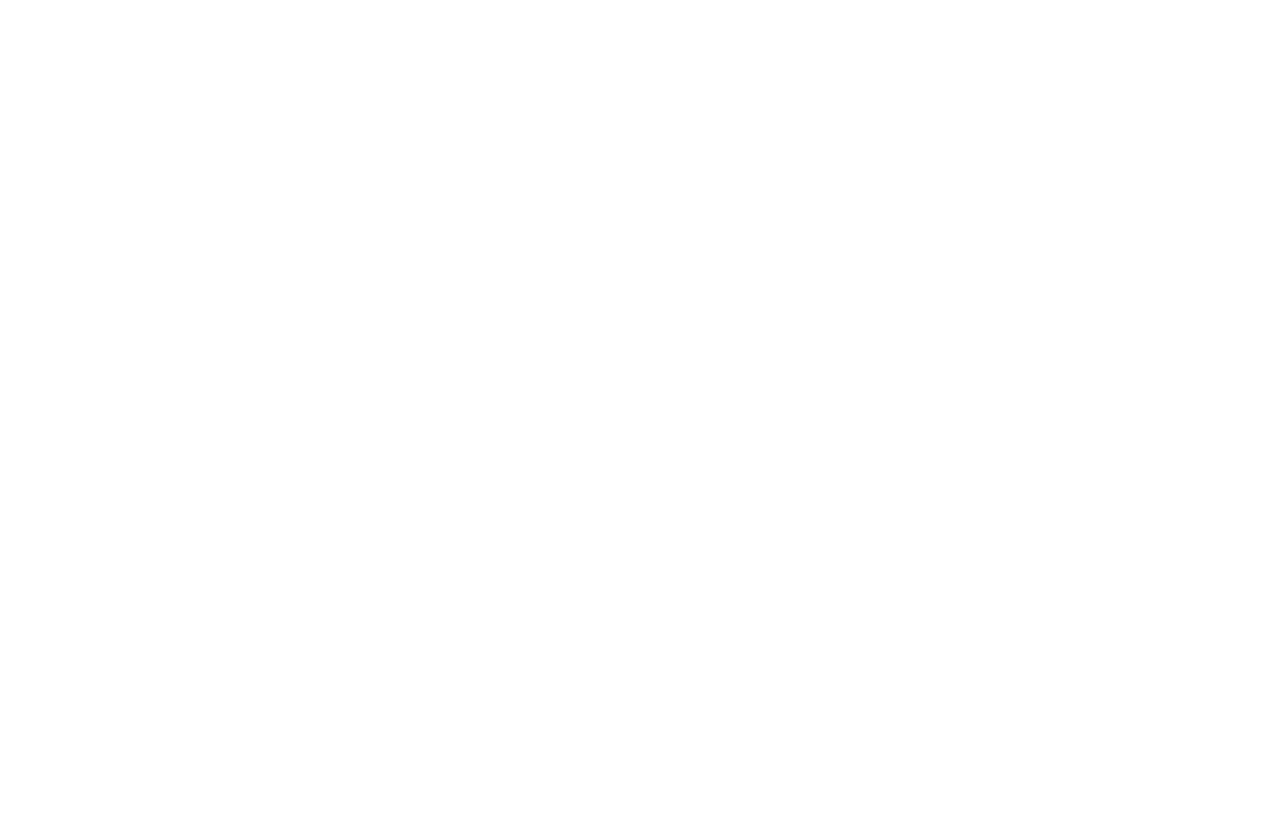
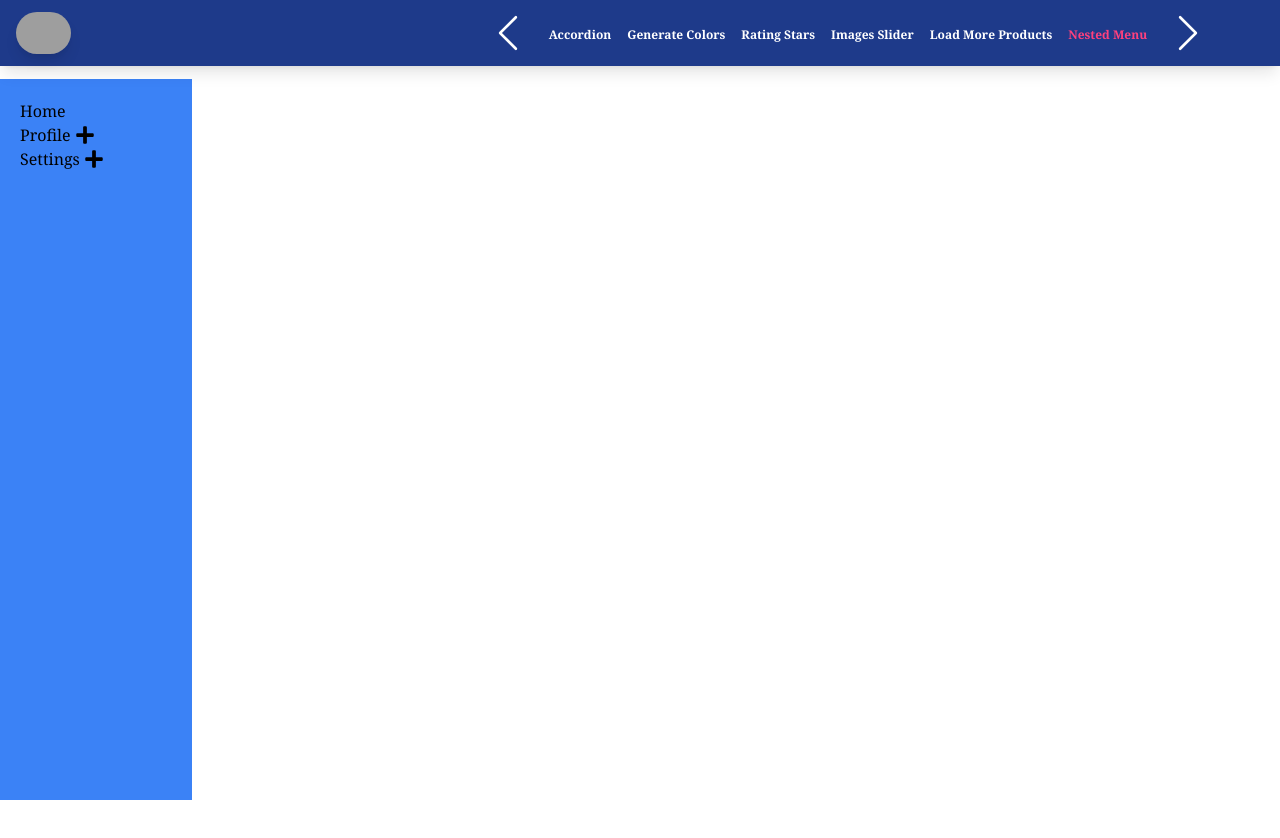
Before and after one commit to Bilalben23/react-projects, a React (Create React App) app: page /nested-menu in a window 1280 px wide. Before the commit this address had no page. Shown: the top 838 px of the page. Before the commit the page ends 800 px from the top, so only its background shows below. Built offline with nearby package versions, Linux system fonts and the light colour scheme; grey boxes are pictures that could not be loaded; a web font is replaced by a local one.

Commit message:
Nested Menus

```diff
--- a/src/App.css
+++ b/src/App.css
@@ -15,7 +15,7 @@
         display: none;
     }
 
-    header nav::-webkit-scrollbar {
+    header nav ul::-webkit-scrollbar {
         display: none;
     }
 }
--- a/src/App.js
+++ b/src/App.js
@@ -7,6 +7,8 @@ import GenerateColors from './pages/GenerateColors'
 import RatingStars from './pages/RatingStars'
 import ImageSlider from './pages/ImageSlider'
 import LoadMoreProducts from './pages/LoadMoreProducts'
+import NestedMenu from './pages/NestedMenu'
+import { sideMenu } from './components/data'
 
 
 
@@ -23,6 +25,7 @@ export default function App() {
             <Route path='rating-stars' element={<RatingStars numberOfStars={10} />} />
             <Route path='images-slider' element={<ImageSlider url={"https://picsum.photos/v2/list"} limit={10} />} />
             <Route path='load-more-products' element={<LoadMoreProducts />} />
+            <Route path='nested-menu' element={<NestedMenu menus={sideMenu} />} />
           </Route>
         </Routes>
       </BrowserRouter>
--- a/src/components/Header.jsx
+++ b/src/components/Header.jsx
@@ -1,14 +1,42 @@
-import React from 'react'
+import React, { useEffect, useRef } from 'react'
 import { NavLink } from 'react-router-dom'
+import { BsChevronLeft, BsChevronRight } from "react-icons/bs"
+
 
 export default function Header() {
+    const navLinks = useRef()
+
+
+    function handleScrollRight() {
+        const navWidth = navLinks.current.clientWidth;
+        const navItems = navLinks.current.querySelectorAll("li")
+        const scrollAmount = navWidth / navItems.length
+
+        navLinks.current.scrollBy({
+            left: scrollAmount,
+            behavior: "smooth"
+        })
+    }
+
+    function handleScrollLeft() {
+        const navWidth = navLinks.current.clientWidth;
+        const navItems = navLinks.current.querySelectorAll("li")
+        const scrollAmount = navWidth / navItems.length
+
+        navLinks.current.scrollBy({
+            left: -scrollAmount,
+            behavior: "smooth"
+        })
+    }
+
     return (
         <header className='bg-blue-900 text-white shadow-lg flex justify-between items-center px-4 py-2 fixed top-0 w-full z-50'>
-            <NavLink to="/" className='w-[55px] cursor-pointer rounded-full shadow-lg '>
+            <NavLink to="/" className='w-[55px] cursor-pointer rounded-full shadow-lg'>
                 <img src="https://encrypted-tbn0.gstatic.com/images?q=tbn:ANd9GcS_ErDiTzx-ghinRk8bkuk2tklQdH2c7ueDANmSAYvobQ&s" alt="projects-logo" className='rounded-full w-full h-full' />
             </NavLink>
-            <nav className='w-2/3 overflow-x-auto text-nowrap'>
-                <ul className='flex justify-evenly'>
+            <nav className='w-2/3 flex items-center justify-center space-x-2'>
+                <BsChevronLeft size={50} className='cursor-pointer p-1 select-none' onClick={handleScrollLeft} />
+                <ul className='flex justify-evenly items-center overflow-x-auto text-nowrap' ref={navLinks} >
                     <li>
                         <NavLink to="accordion" className='p-2 text-xs font-bold' style={({ isActive }) => {
                             return { color: isActive ? "#FF407D" : "#fff" }
@@ -34,7 +62,13 @@ export default function Header() {
                             return { color: isActive ? "#FF407D" : "#fff" }
                         }} >Load More Products</NavLink>
                     </li>
+                    <li>
+                        <NavLink to="nested-menu" className='p-2 text-xs font-bold' style={({ isActive }) => {
+                            return { color: isActive ? "#FF407D" : "#fff" }
+                        }} >Nested Menu</NavLink>
+                    </li>
                 </ul>
+                <BsChevronRight size={50} className='cursor-pointer p-1 select-none' onClick={handleScrollRight} />
             </nav>
         </header>
     )
--- a/src/components/data.js
+++ b/src/components/data.js
@@ -1,3 +1,5 @@
+import { Children } from "react"
+
 export const accordions = [
     {
         id: 1,
@@ -17,3 +19,61 @@ export const accordions = [
         answer: "Yes, you can create an accordion component with different frameworks or libraries such as React, Vue.js, Angular, or even plain HTML, CSS, and JavaScript."
     }
 ]
+
+
+export const sideMenu = [
+    {
+        label: "Home",
+        to: "/"
+    },
+    {
+        label: "Profile",
+        to: "/profile",
+        children: [
+            {
+                label: "Details",
+                to: "/details",
+                children: [
+                    {
+                        label: "Location",
+                        to: "/location",
+                        children: [
+                            {
+                                label: "City",
+                                to: "/city",
+                            }
+                        ]
+                    }
+                ]
+            }
+        ]
+    },
+    {
+        label: "Settings",
+        to: "/setting",
+        children: [
+            {
+                label: "Account",
+                to: "/account",
+            }, {
+                label: "Security",
+                to: "/security",
+                children: [
+                    {
+                        label: "Login",
+                        to: "/login",
+                    }, {
+                        label: "Register",
+                        to: "/register",
+                        children: [
+                            {
+                                label: "Random Data",
+                                to: "/random-data"
+                            }
+                        ]
+                    }
+                ]
+            }
+        ]
+    }
+]
--- /dev/null
+++ b/src/pages/NestedMenu.jsx
@@ -0,0 +1,64 @@
+import { useState } from 'react'
+import { FaMinus, FaPlus } from "react-icons/fa"
+
+
+
+export default function NestedMenu({ menus = [] }) {
+
+    return (
+        <nav className='bg-blue-500 fixed left-0 top-[79px] bottom-0 p-5 min-w-fit w-[15%]'>
+            <MenuList list={menus} />
+        </nav>
+    )
+}
+
+function MenuList({ list = [] }) {
+    return (
+        <ul>
+            {
+                (list && list.length > 0) &&
+                list.map(listItem => <MenuItem item={listItem} key={listItem.label} />)
+            }
+        </ul>
+    )
+}
+
+
+function MenuItem({ item = null }) {
+
+    const [displayCurrentChildren, setDisplayCurrentChildren] = useState({})
+
+    function handleToggleChildren(item_label) {
+        setDisplayCurrentChildren(prevCurrentChildren => {
+            return ({
+                ...prevCurrentChildren,
+                [item_label]: !prevCurrentChildren[item_label]
+            })
+        })
+    }
+
+
+    return (
+        <li>
+            {item.children && item.children.length > 0
+                ? <div className='flex items-center space-x-1 cursor-pointer'>
+                    <a href={item.to} className='hover:text-white'>{item.label}</a>
+                    {
+                        item.children && item.children.length > 0
+                        && <span className='text-xl select-none' onClick={() => handleToggleChildren(item.label)}>
+                            {displayCurrentChildren[item.label] ? <FaMinus size={20} /> : <FaPlus size={20} />}
+                        </span>
+                    }
+                </div>
+                : <a href={item.to} className='hover:text-white' >{item.label}</a>
+            }
+
+            {
+                (item && item.children && item.children.length > 0 && displayCurrentChildren[item.label]) &&
+                <ul className='ml-6'>
+                    {item.children.map(listItem => <MenuItem item={listItem} key={listItem.label} />)}
+                </ul>
+            }
+        </li>
+    )
+}
```
